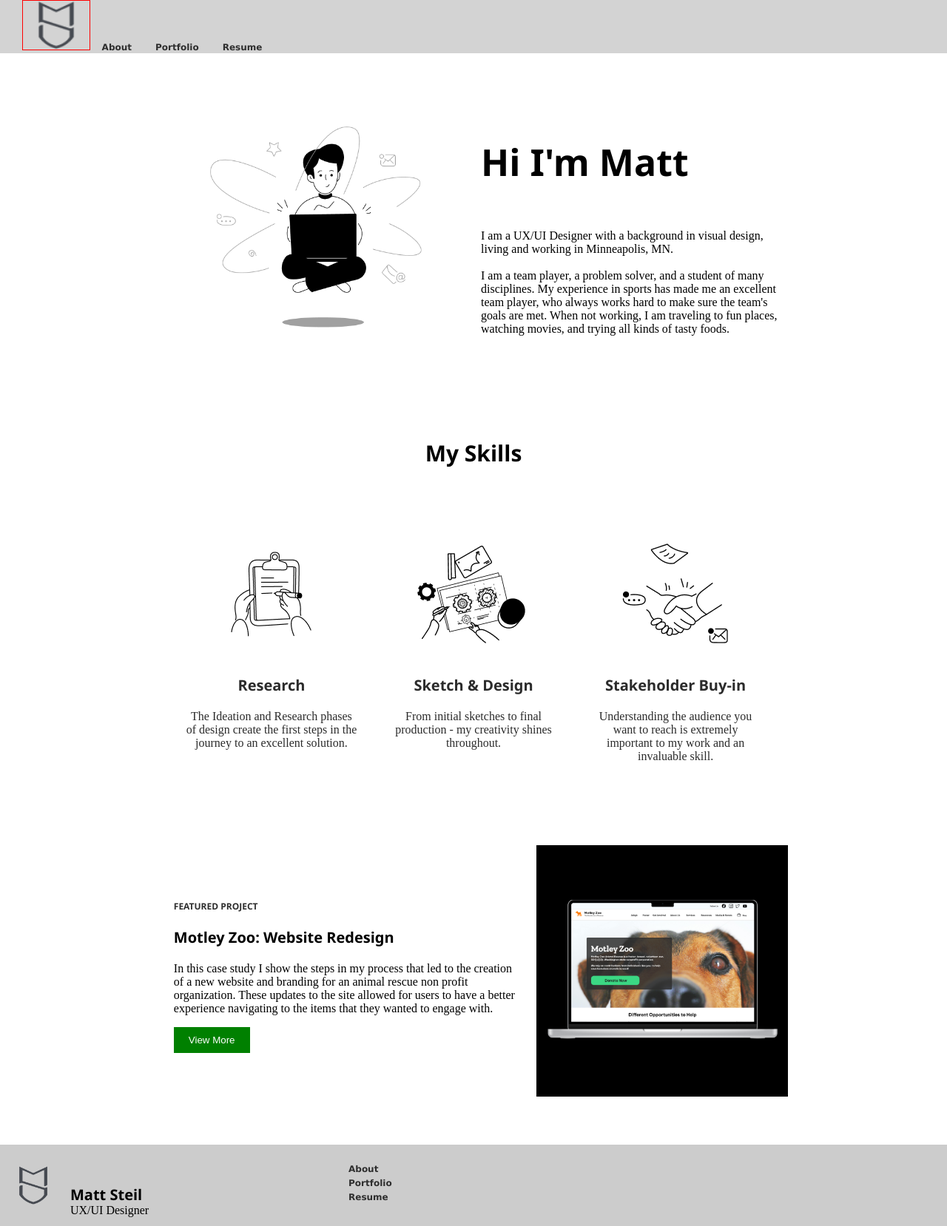
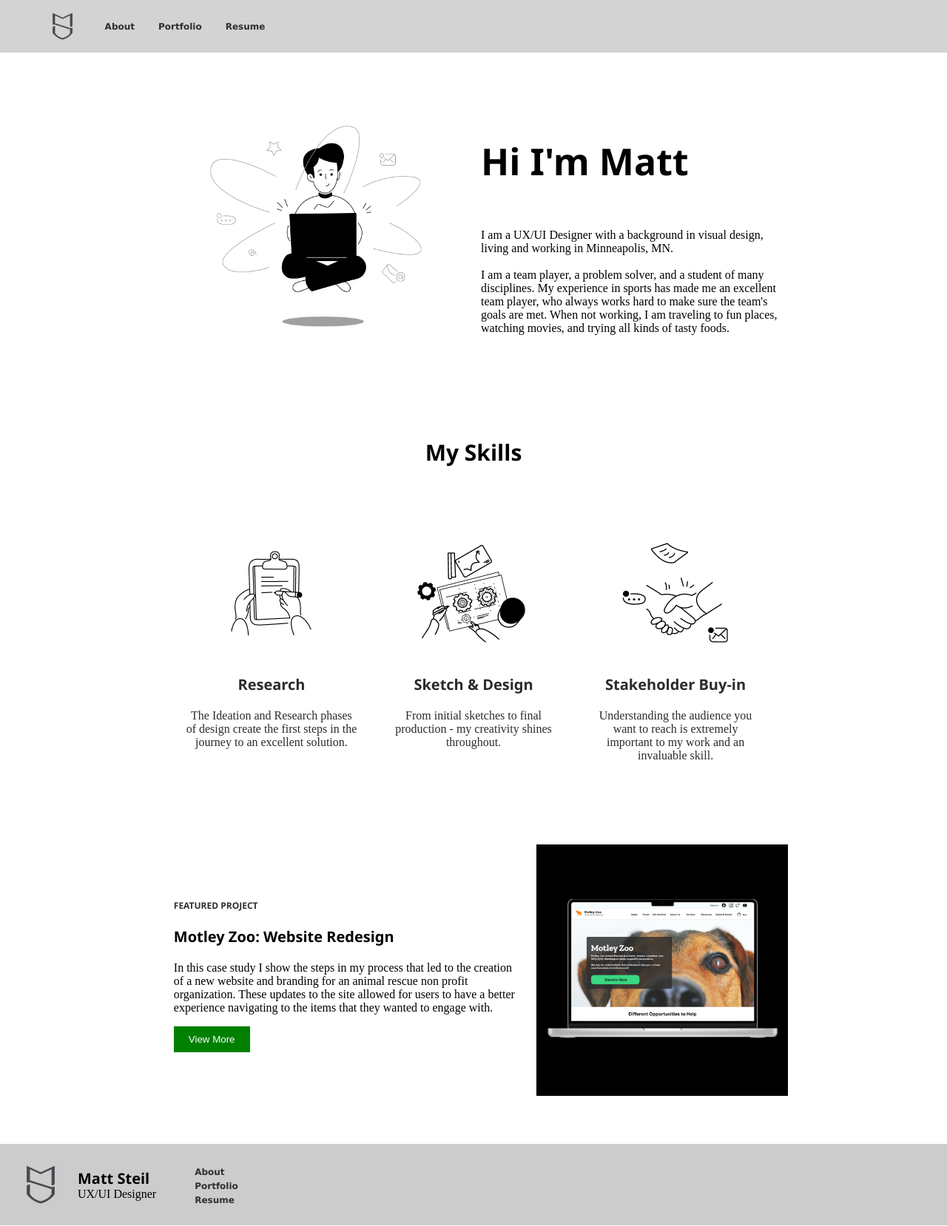
Before and after one commit to mattsteil/UX_UI_HW17, a plain HTML site: page index.html in a window 1280 px wide. Shown: the whole page at 74% size. Drawn offline with Linux system fonts and the light colour scheme.

Commit message:
Update styles.css

```diff
--- a/css/styles.css
+++ b/css/styles.css
@@ -110,8 +110,11 @@ nav {
 
 width:100%;
 background-color:lightgray;
-display:inline-block;
+display:flex;
 vertical-align:top;
+align-items:center;
+justify-content:flex-start;
+padding:10px;
 
 
 }
@@ -120,13 +123,13 @@ vertical-align:top;
 display:inline-block;
 width:5%;
 padding:1%;
-height:5%;
+height:25px;
 text-align:center;
 background-image:url("../images/navLogo.png");
 background-position: center;
-background-size: cover;
-border:1px solid red;
+background-size: contain;
 margin-left:30px;
+background-repeat: no-repeat;
 
 
 }
@@ -137,8 +140,8 @@ margin-left:30px;
 .mainMenu {
 
 
-width:50%;
-margin-left:auto;
+
+width:auto;
 display:inline-block;
 
 
@@ -307,9 +310,9 @@ max-width:750px;
 width:100%;
 background-color:rgb(204, 204, 204);
 padding:5px;
-float:right;
 align-items: center;
 text-align: justify;
+display:flex;
 
 
 
@@ -365,13 +368,12 @@ display:inline-block;
 
 .footerLogo {
 
-width:150px;
-height:150px;
+width:100px;
+height:100px;
 background-image:url("../images/Logo.png");
 background-position: center;
 background-size: cover;
 display:inline-block;
-float:left;
 
 }
 
@@ -415,7 +417,6 @@ float:left;
 
 width:100px;
 height:100px;
-float:left;
 display:inline-block;
 justify-content: space-around;
 
@@ -426,10 +427,9 @@ justify-content: space-around;
 
 .footerName {
 
-width:25%;
+
 display: inline-block;
 line-height: 1px;
-margin: auto;
 
 }
 
```
